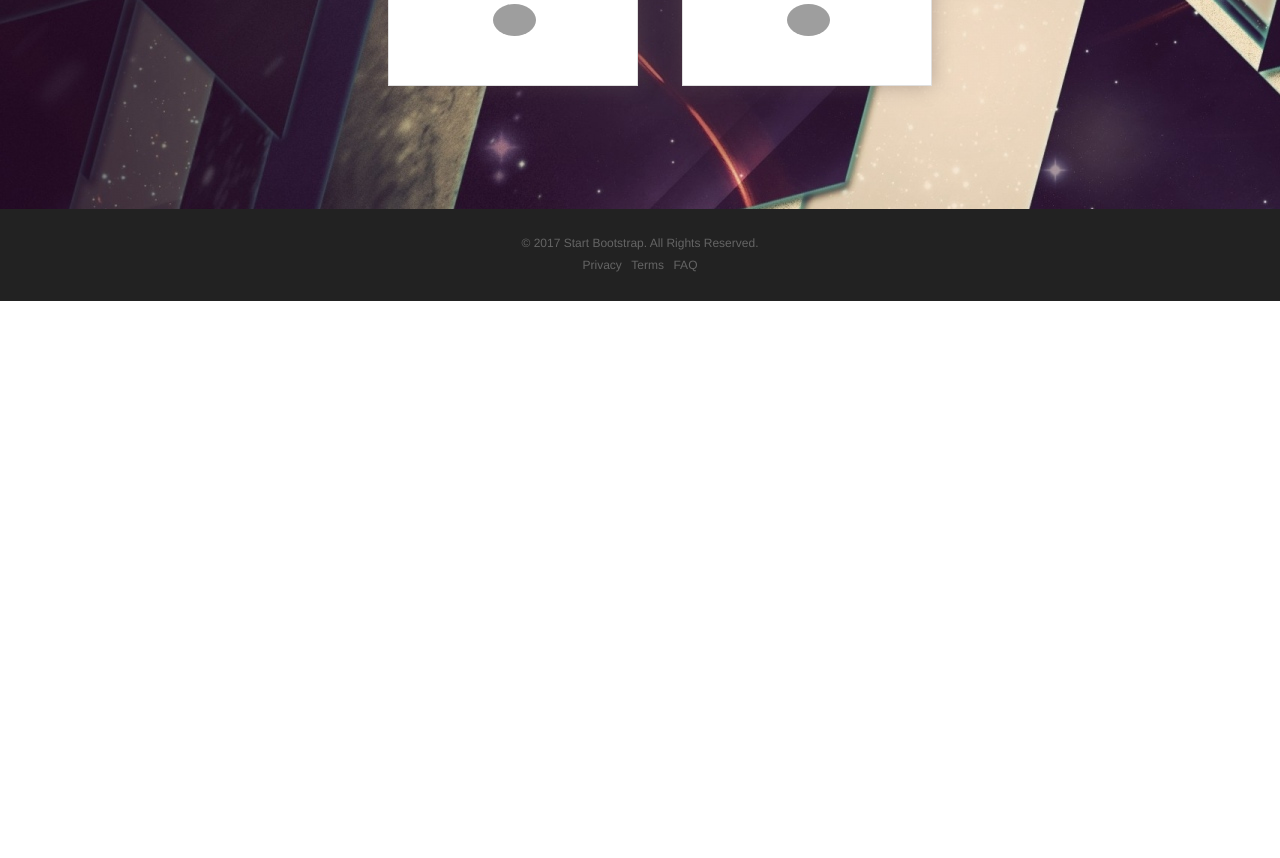
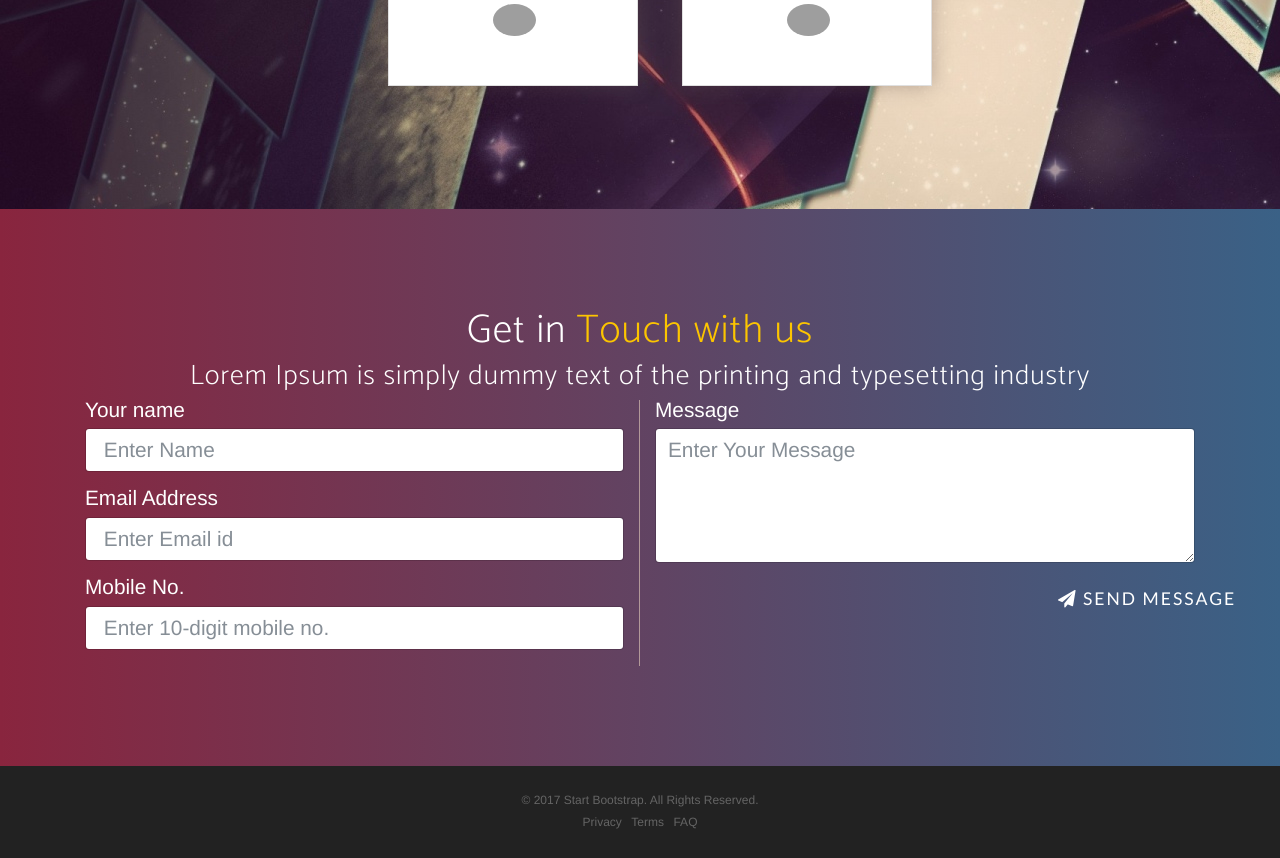
Before and after one commit to naishes/startbootstrap-new-age-gh-pages, a website: page index.html in a window 1280 px wide. Shown: the part 3712-4570 px from the top of the page. Before the commit the page ends 4013 px from the top, so only its background shows below. Drawn offline with Linux system fonts and the light colour scheme; grey boxes are pictures that could not be loaded; a web font is replaced by a local one.

Commit message:
Adicionei contacto

```diff
--- a/css/new-age.css
+++ b/css/new-age.css
@@ -407,6 +407,58 @@ to {
 }
 /*  sdsagdshgdsajkhsadkjahgssgsakjhgdsjakh*/
 
+
+/*contacto sectiom*/
+.content-header{
+
+  color:#fcc500;
+}
+
+.section-content{
+  text-align: center;
+
+}
+#contacto{
+
+  background: #3a6186; /* fallback for old browsers */
+  background: -webkit-linear-gradient(to left, #3a6186 , #89253e); /* Chrome 10-25, Safari 5.1-6 */
+  background: linear-gradient(to left, #3a6186 , #89253e); /* W3C, IE 10+/ Edge, Firefox 16+, Chrome 26+, Opera 12+, Safari 7+ */
+    color : #fff;
+}
+
+
+.form-line{
+  border-right: 1px solid #B29999;
+}
+
+
+label{
+  font-size: 1.3em;
+  line-height: 1em;
+  font-weight: normal;
+}
+.form-control{
+  font-size: 1.3em;
+  color: #080808;
+}
+textarea.form-control {
+    height: 135px;
+   /* margin-top: px;*/
+}
+
+.submit{
+  font-size: 1.1em;
+  float: right;
+  width: 150px;
+  background-color: transparent;
+  color: #fff;
+
+}
+
+
+
+
+
 footer {
   padding: 25px 0;
   text-align: center;
--- a/index.html
+++ b/index.html
@@ -201,6 +201,43 @@
 </div>
 </section>
 
+<section class= "contacto" id="contacto">
+			<div class="section-content">
+				<h1 class="section-header">Get in <span class="content-header wow fadeIn " data-wow-delay="0.2s" data-wow-duration="2s"> Touch with us</span></h1>
+				<h3>Lorem Ipsum is simply dummy text of the printing and typesetting industry</h3>
+			</div>
+			<div class="contact-section">
+			<div class="container">
+				<div class= "row">
+					<div class="col-lg-6 form-line">
+			  			<div class="form-group">
+			  				<label for="exampleInputUsername">Your name</label>
+					    	<input type="text" class="form-control" id="" placeholder=" Enter Name">
+				  		</div>
+				  		<div class="form-group">
+					    	<label for="exampleInputEmail">Email Address</label>
+					    	<input type="email" class="form-control" id="exampleInputEmail" placeholder=" Enter Email id">
+					  	</div>
+					  	<div class="form-group">
+					    	<label for="telephone">Mobile No.</label>
+					    	<input type="tel" class="form-control" id="telephone" placeholder=" Enter 10-digit mobile no.">
+			  			</div>
+			  		</div>
+			  		<div class="col-lg-6">
+			  			<div class="form-group">
+			  				<label for ="description"> Message</label>
+			  			 	<textarea  class="form-control" id="description" placeholder="Enter Your Message"></textarea>
+			  			</div>
+			  			<div>
+
+			  				<button type="button" class="btn btn-default submit"><i class="fa fa-paper-plane" aria-hidden="true"></i>  Send Message</button>
+			  			</div>
+
+					</div>
+				</div>
+			</div>
+		</section>
+
     <footer>
       <div class="container">
         <p>&copy; 2017 Start Bootstrap. All Rights Reserved.</p>
```
